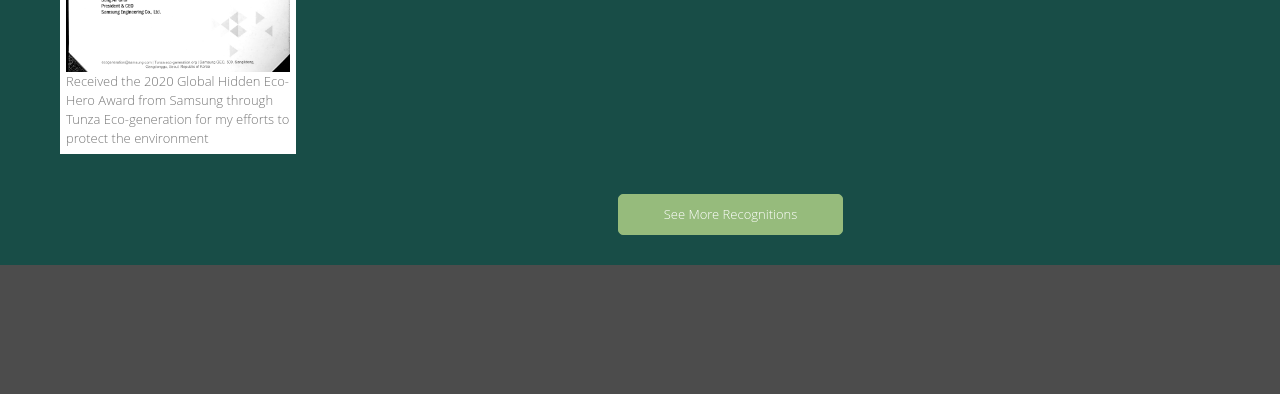
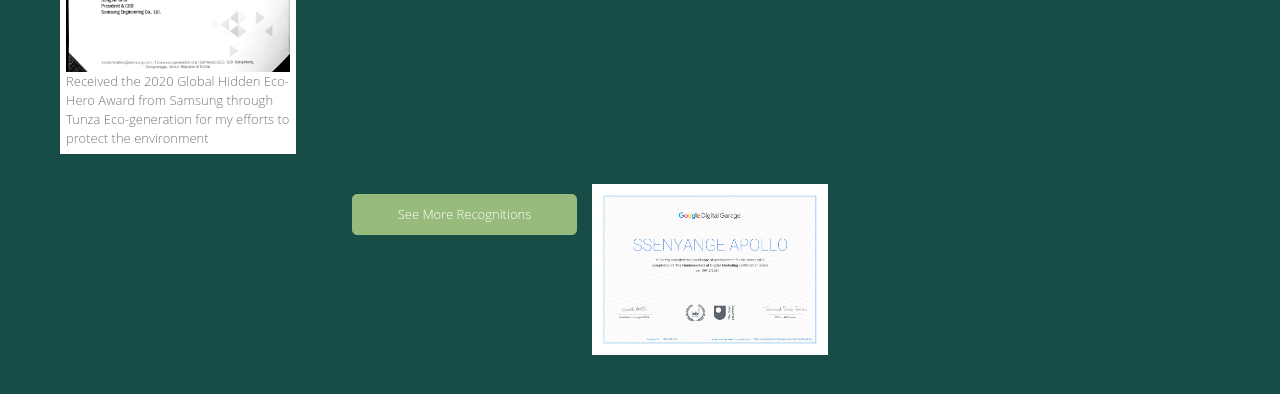
Before and after one commit to iamapollos/a, a plain HTML site: page apollo/Gallery/recognitions.html in a window 1280 px wide. Shown: the part 520-914 px from the top of the page. Before the commit the page ends 800 px from the top, so only its background shows below. Drawn offline with Linux system fonts and the light colour scheme; some packages are replaced by stand-ins of ours.

Commit message:
Update recognitions.html

```diff
--- a/apollo/Gallery/recognitions.html
+++ b/apollo/Gallery/recognitions.html
@@ -119,6 +119,23 @@
                                 </div> <!-- /.g-item -->
                             </div> <!-- /.col-md-4 -->
 
+                    <div class="col-md-4 col-ms-6">
+
+                                <div class="g-item">
+
+                                    <img src="images/Ssenyange-Apollo-Google.jpg" alt="Ssenyange Apollo Google Marketing">
+
+                                    <a data-rel="lightbox" class="overlay" href="images/Ssenyange-Apollo-Google.jpg">
+
+                                        <span>+</span>
+
+                                    </a>
+
+
+
+                                </div> <!-- /.g-item -->
+
+                            </div> <!-- /.col-md-4 -->
 
                             <div class="gw">
                                 <a class="kit" href="https://drive.google.com/folderview?id=141XgOrD5tAkZe9tN61DS9eTGgWrKDlxH">
```
